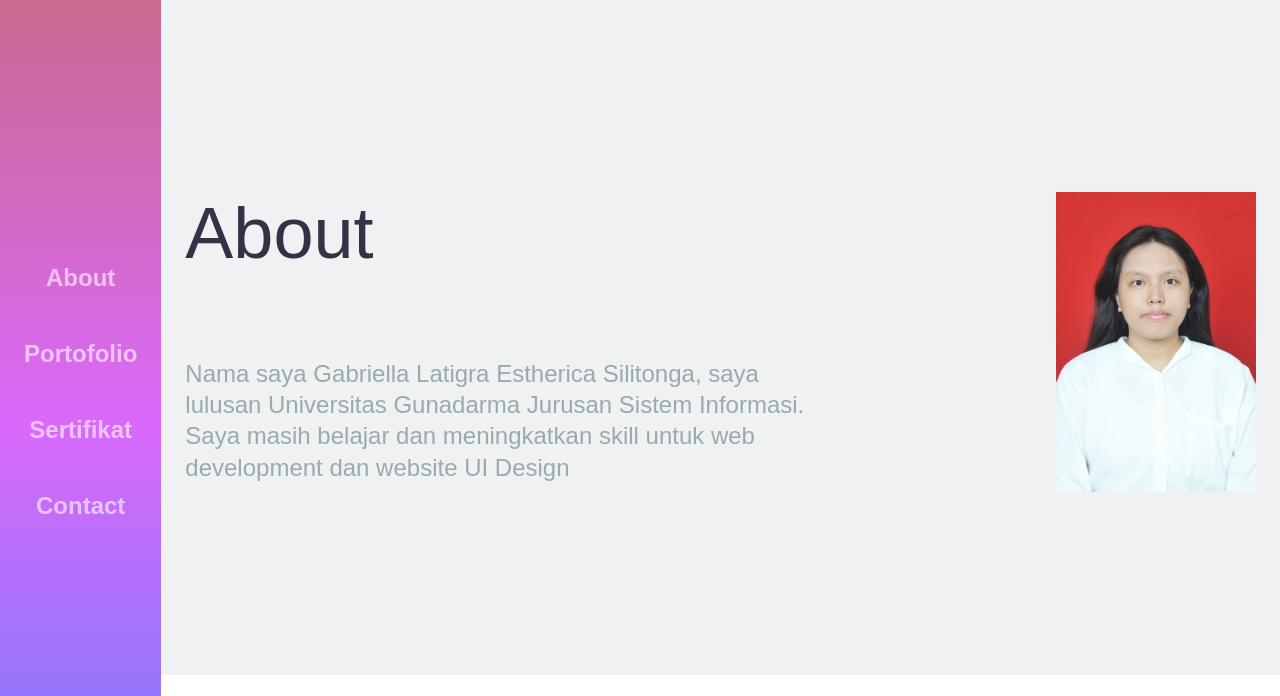
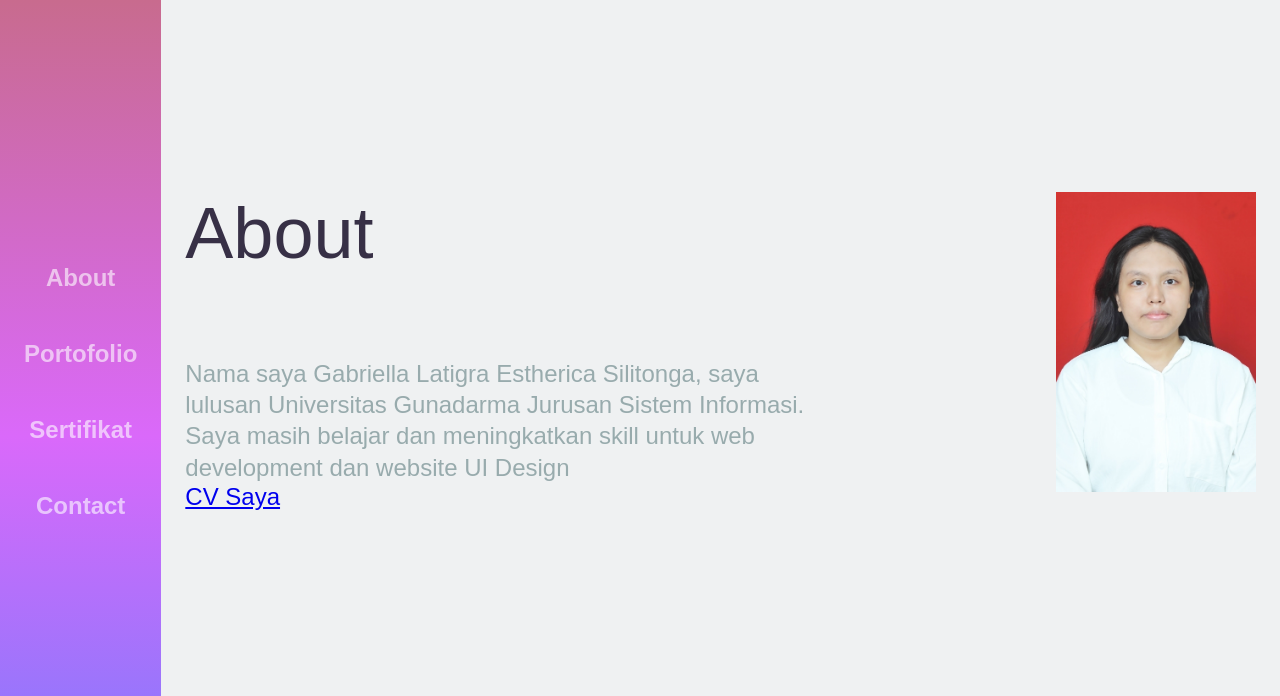
Before and after one commit to latihan888/portofolio, a plain HTML site: page index.html in a window 1280 px wide. Shown: the top 696 px of the page. Drawn offline with Linux system fonts and the light colour scheme.

Commit message:
index.html

```diff
--- a/index.html
+++ b/index.html
@@ -30,9 +30,8 @@
             <p>
               Nama saya Gabriella Latigra Estherica Silitonga, saya lulusan Universitas Gunadarma Jurusan Sistem Informasi.
               Saya masih belajar dan meningkatkan skill untuk web development dan website UI Design
-
             </p>
-
+         <a href="https://drive.google.com/file/d/1rfvON_42QA54NntU6fpakn9Wt5BBqTKF/view?usp=sharing">CV Saya</a>
           </div>
         </section>
       </main>
```
